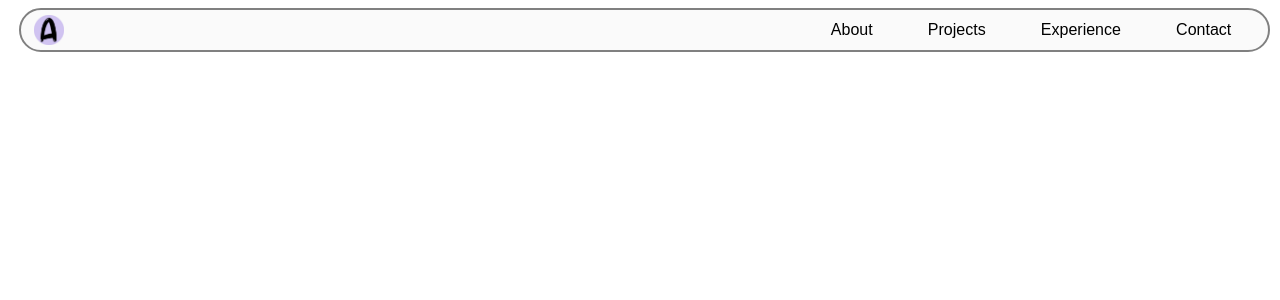
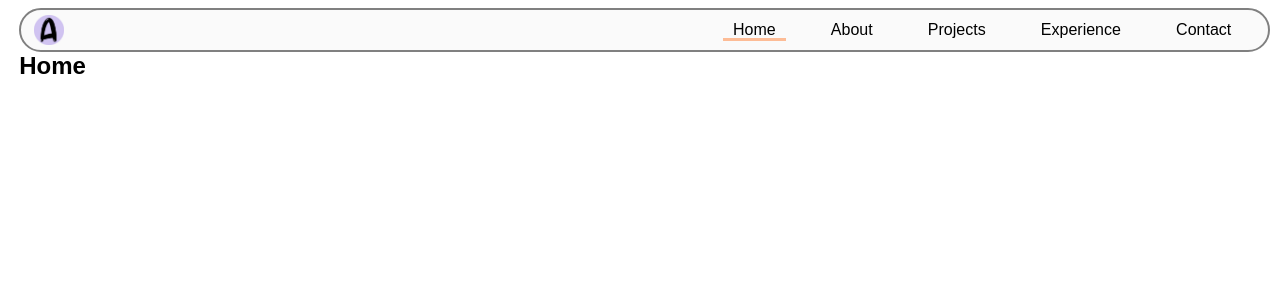
Before and after one commit to AndreaAlarconValdes/Portfolio, a React app: page / in a window 1280 px wide. Shown: the top 300 px of the page. Built offline with nearby package versions, Linux system fonts and the light colour scheme; the HTML template or start-up script is replaced by a standard one.

Commit message:
Add Home page

```diff
--- a/src/components/Navbar.jsx
+++ b/src/components/Navbar.jsx
@@ -3,13 +3,14 @@ import { useNavbarRoutes } from "../hooks/use-navbar-routes";
 import { Route, Routes, NavLink , useLocation} from "react-router-dom";
 import { About } from "../pages/About";
 import { useState } from "react";
+import { Home } from "../pages/Home";
 
 function NavbarItems({ to, name }) {
   const location = useLocation();
 
   return (
     <li className="nav-item">
-      <NavLink className={`nav-link ${location.pathname === `/${to}` ? "isActive" : ""}`} to={`/${to}`}>
+      <NavLink className={`nav-link ${location.pathname === to ? "isActive" : ""}`} to={to}>
         {name}
       </NavLink>
     </li>
@@ -43,6 +44,7 @@ export function Navbar() {
       </header>
       <Routes>
         <Route path="/about" element={<About />} />
+        <Route path="/" element={<Home />} />
       </Routes>
     </>
   );
--- a/src/hooks/use-navbar-routes.js
+++ b/src/hooks/use-navbar-routes.js
@@ -1,9 +1,10 @@
 export function useNavbarRoutes() {
   const routes = [
-    { to: "about", name: "About" },
-    { to: "projects", name: "Projects" },
-    { to: "experience", name: "Experience" },
-    { to: "contact", name: "Contact" },
+    { to: "/", name: "Home" },
+    { to: "/about", name: "About" },
+    { to: "/projects", name: "Projects" },
+    { to: "/experience", name: "Experience" },
+    { to: "/contact", name: "Contact" },
   ];
 
   return { routes };
--- /dev/null
+++ b/src/pages/Home.jsx
@@ -0,0 +1,7 @@
+import './Home.css'
+
+export function Home() {
+    return(
+        <h2>Home</h2>
+    )
+}
```
Also changed, not shown: src/pages/Home.css (added).
